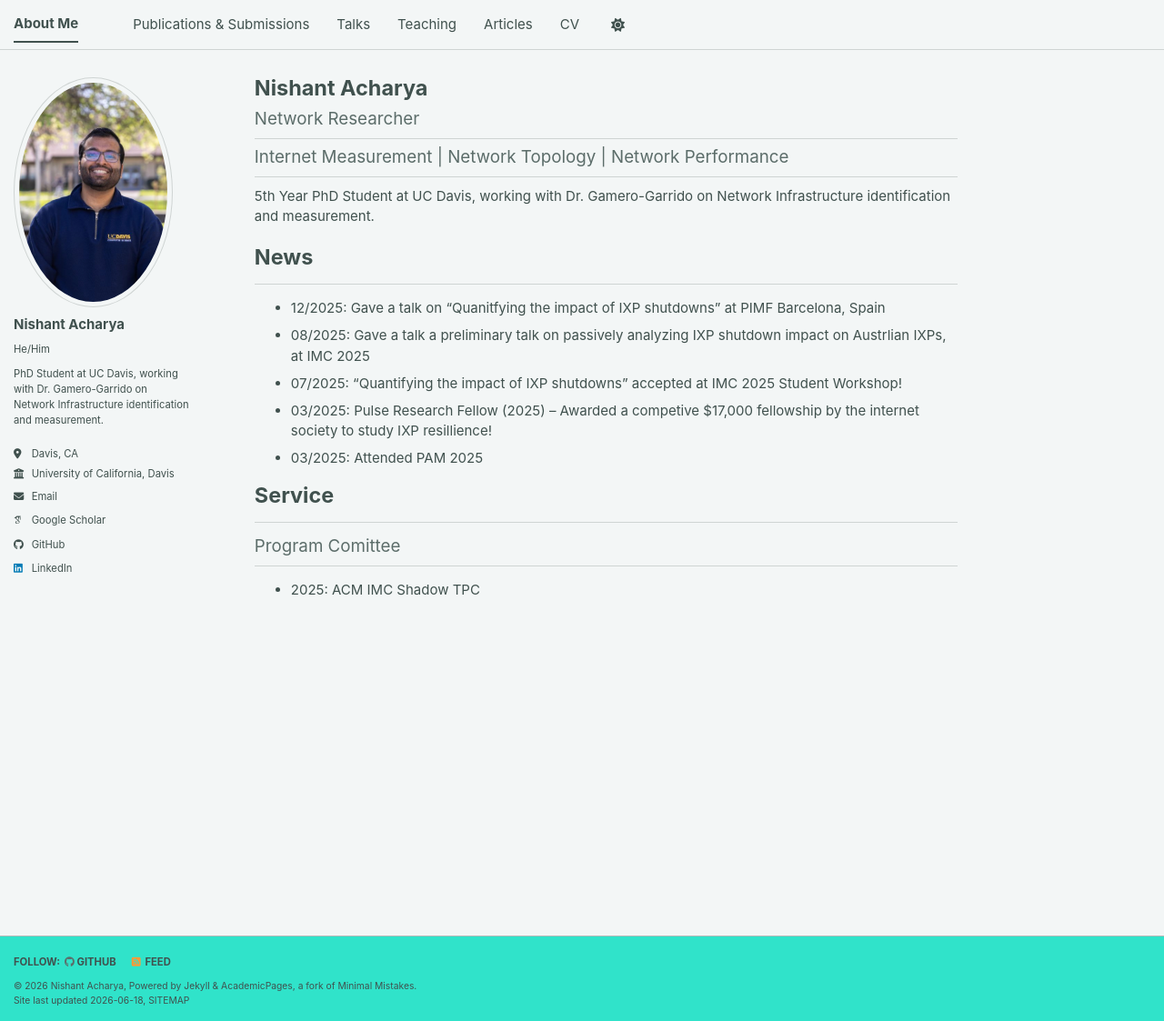
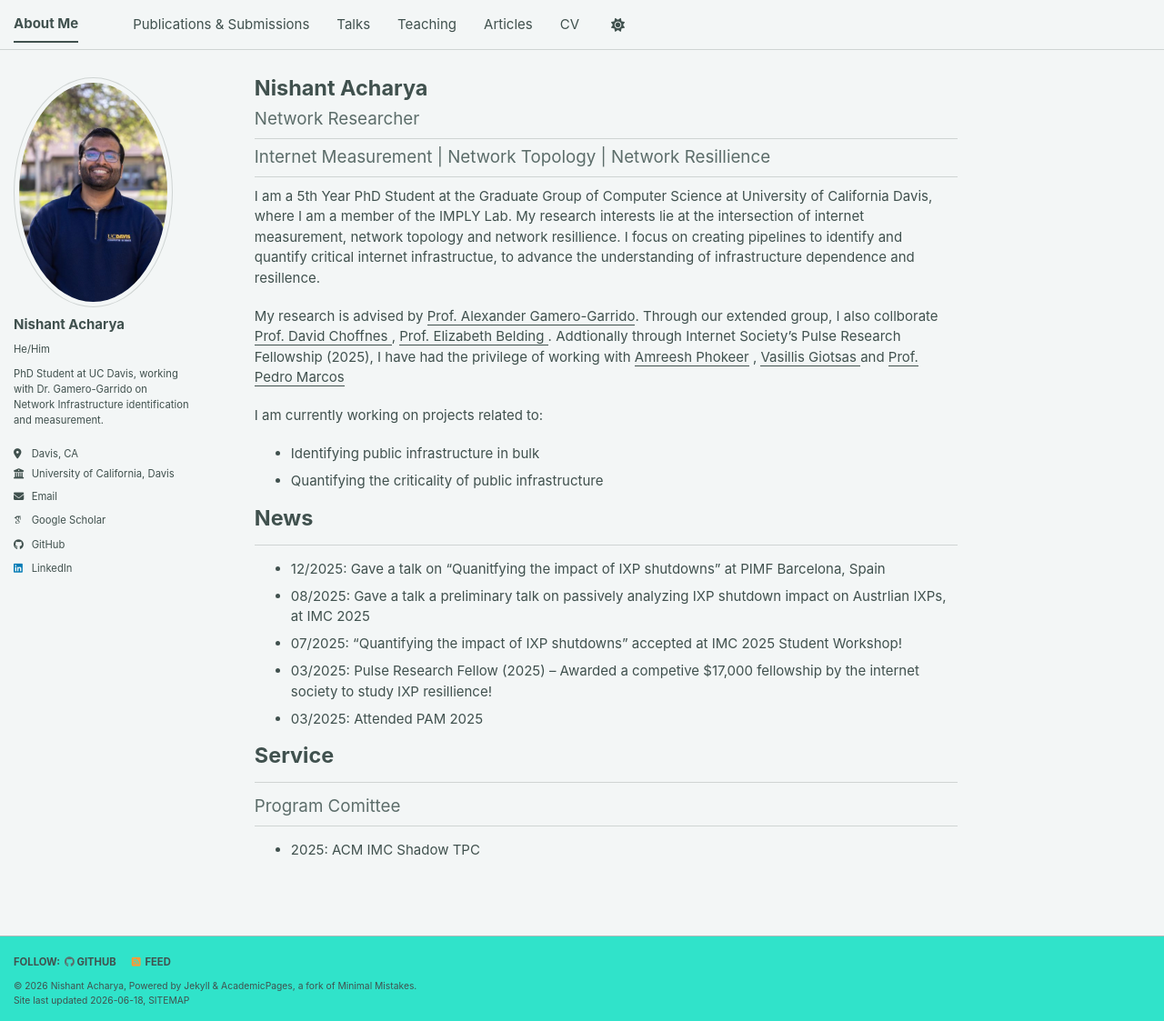
Before and after one commit to NishantAcharya/Nishant.github.io, a Jekyll site: the page built from _pages/about.md, in a window 1280 px wide and 1123 px high. Shown: the whole window at 91% size. Built offline with Jekyll 4.4.1, drawn with Linux system fonts in a browser that asks for light colours; some web fonts are replaced; a script bundle is joined from its source files by our own code; library files that are not in the unit come from our copies.

Commit message:
Added Bio

```diff
--- a/_pages/about.md
+++ b/_pages/about.md
@@ -10,10 +10,19 @@
 ## Network Researcher
 {: .page__subtitle}
 
-## Internet Measurement | Network Topology | Network Performance
+## Internet Measurement | Network Topology | Network Resillience
 {: .page__subtitle}
 
-{{ site.author.year }}th Year PhD Student at UC Davis, working with Dr. Gamero-Garrido on Network Infrastructure identification and measurement.
+
+
+I am a {{ site.author.year }}th Year PhD Student at the Graduate Group of Computer Science at University of California Davis, where I am a member of the
+IMPLY Lab. My research interests lie at the intersection of internet measurement, network topology and network resillience. I focus on creating pipelines to identify and quantify critical internet infrastructue, to advance the understanding of infrastructure dependence and resillence.
+
+My research is advised by <u>Prof. Alexander Gamero-Garrido</u>. Through our extended group, I also collborate <u> Prof. David Choffnes </u>, <u> Prof. Elizabeth Belding </u>. Addtionally through Internet Society's Pulse Research Fellowship (2025), I have had the privilege of working with <u>Amreesh Phokeer</u> , <u> Vasillis Giotsas </u> and <u> Prof. Pedro Marcos </u>
+
+I am currently working on projects related to:
+* Identifying public infrastructure in bulk
+* Quantifying the criticality of public infrastructure
 
 # News
 
```
